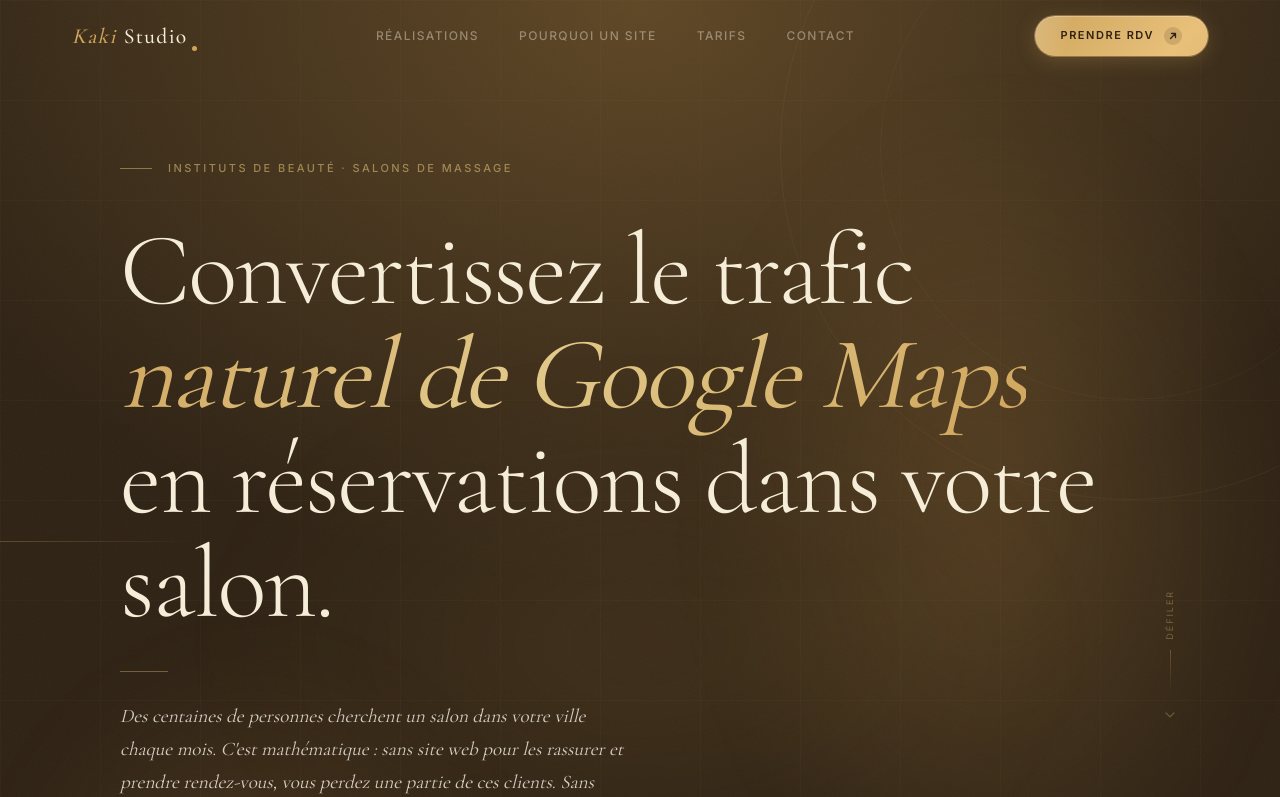
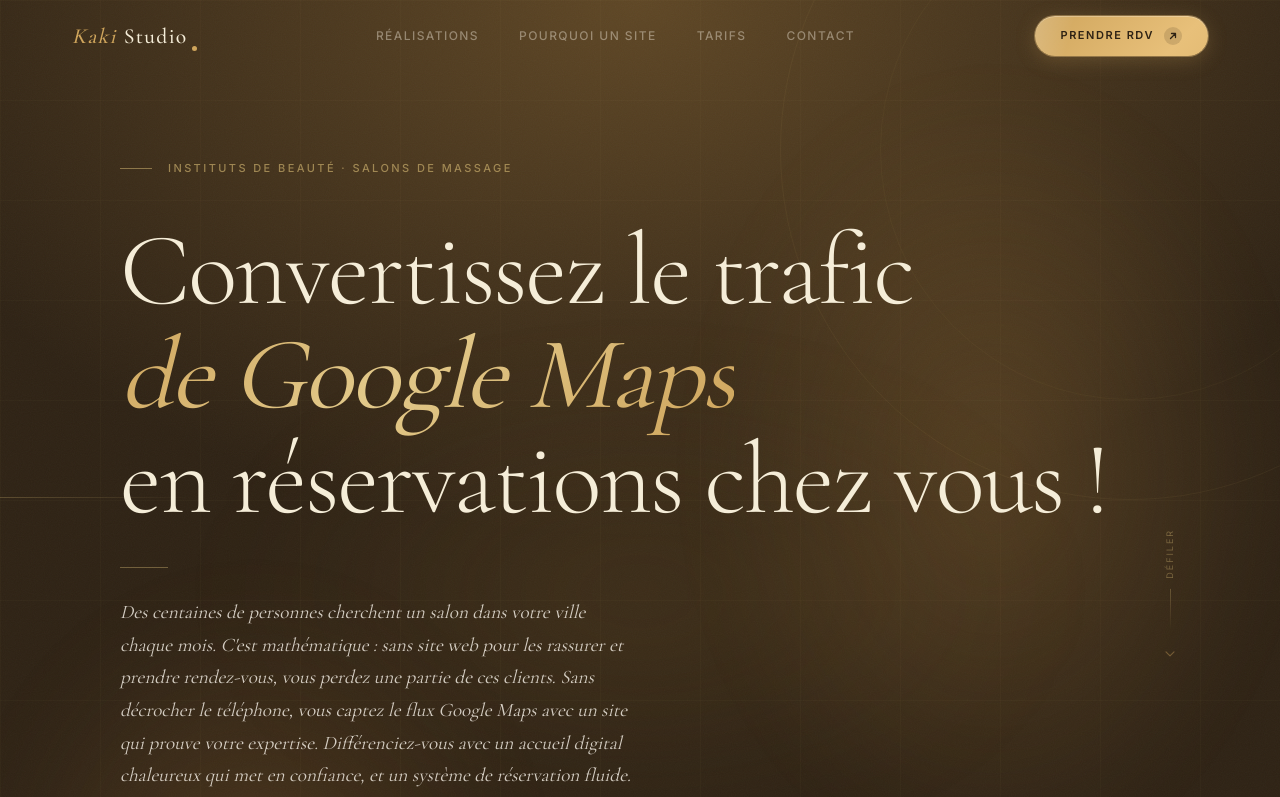
Before and after one commit to HEYMTAK/simon-peckre, a Next.js app: page /beaute in a window 1280 px wide. Shown: the top 797 px of the page. Built offline with nearby package versions, Linux system fonts and the light colour scheme.

Commit message:
copy: H1 simplifié

```diff
--- a/src/components/beaute/Hero.tsx
+++ b/src/components/beaute/Hero.tsx
@@ -178,10 +178,10 @@
                 WebkitTextFillColor: "transparent",
                 backgroundClip: "text",
               }}>
-                naturel de Google Maps
+                de Google Maps
               </span>
               <br />
-              <span style={{ fontWeight: 300 }}>en réservations dans votre salon.</span>
+              <span style={{ fontWeight: 300 }}>en réservations chez vous !</span>
             </motion.h1>
 
             {/* Séparateur */}
```
